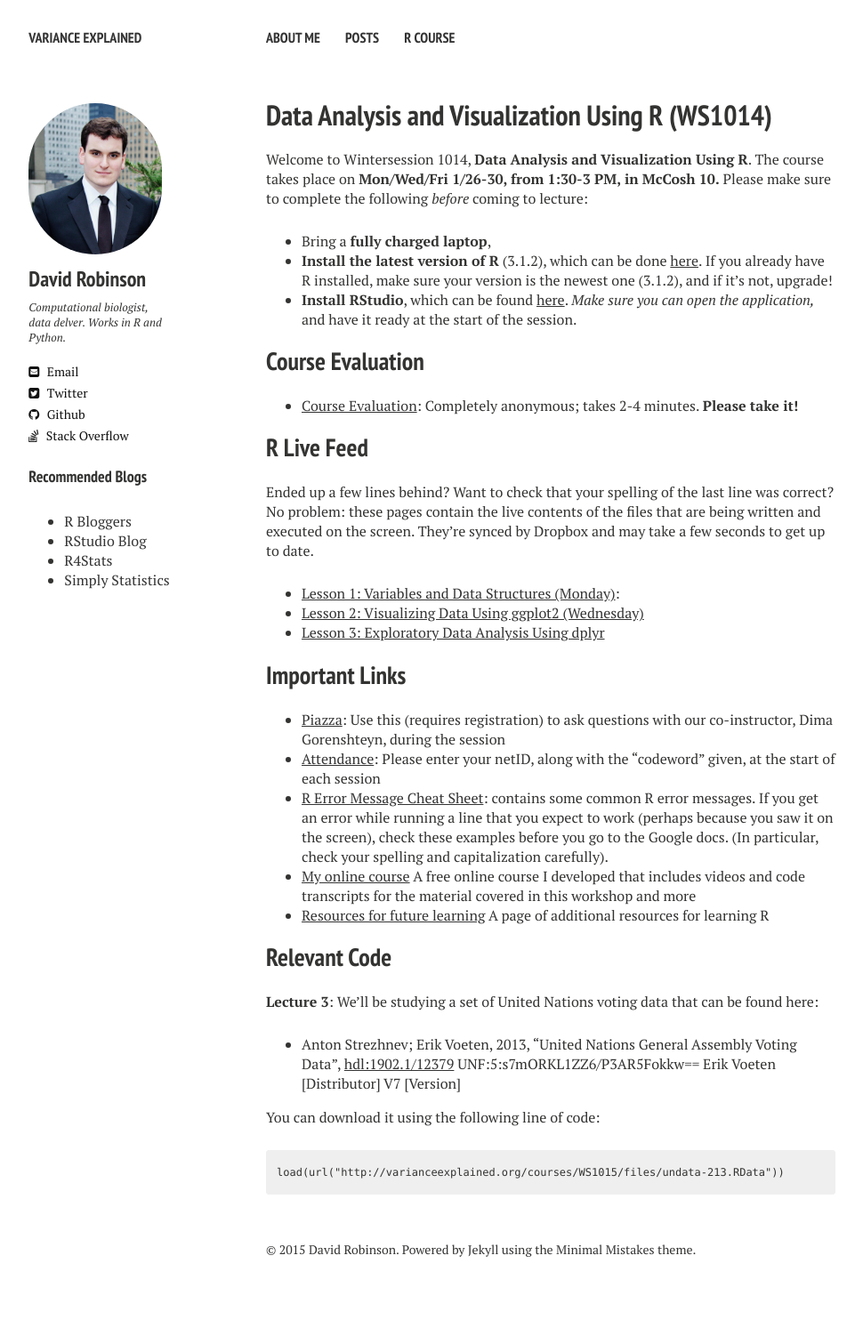
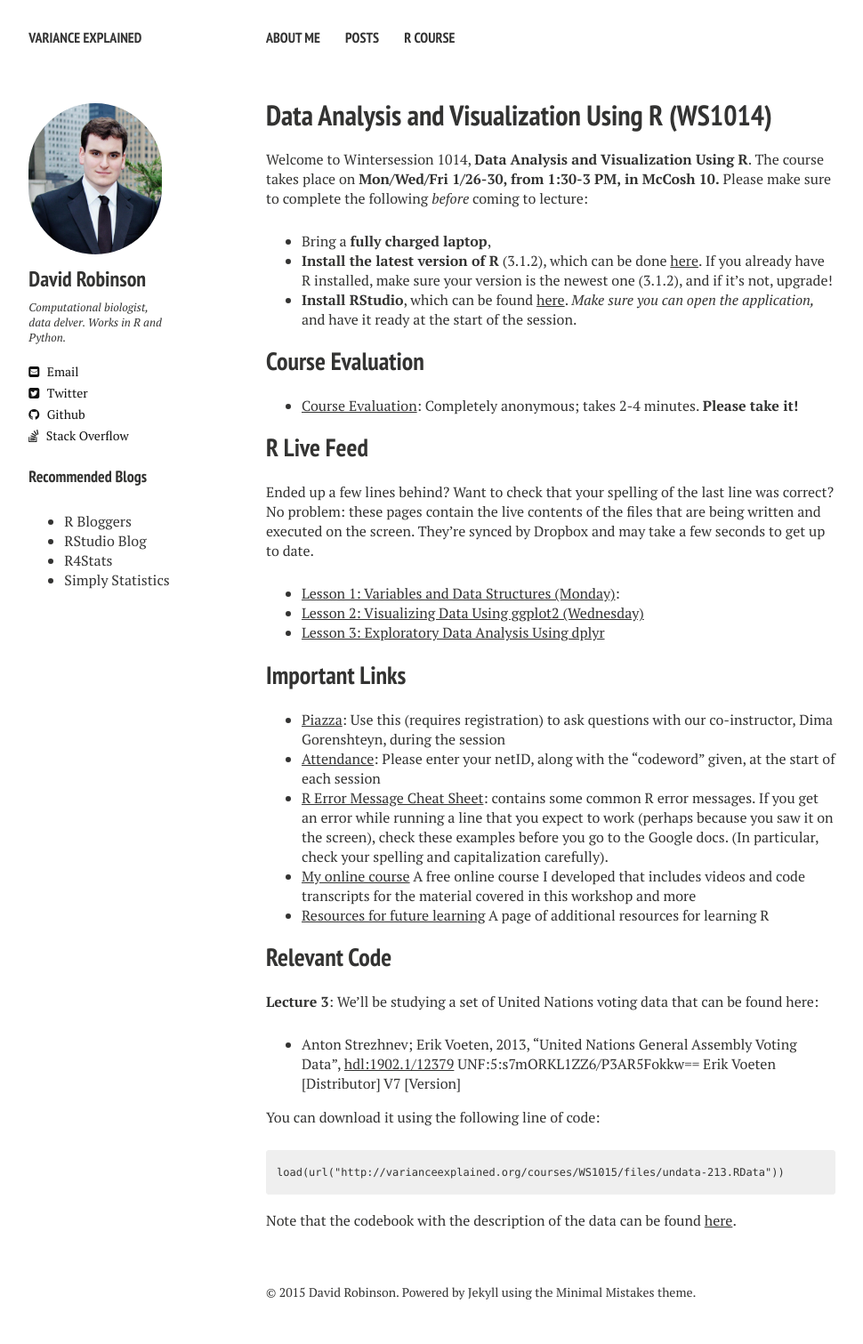
Before and after one commit to orenetar3/dgrtwo.github.com, a Jekyll site: the page built from courses/WS1014/index.md, in a window 1280 px wide. Shown: the whole page at 89% size, without its empty margins (21-991 px from the left). Built offline with Jekyll 4.4.1, drawn with Linux system fonts in a browser that asks for light colours; nearby versions of some CDN libraries; before the commit the page ends 1463 px from its top, so only the background shows below that.

Commit message:
Added link to UN codebook

```diff
--- a/courses/WS1014/index.md
+++ b/courses/WS1014/index.md
@@ -44,3 +44,5 @@ Relevant Code
 You can download it using the following line of code:
 
     load(url("http://varianceexplained.org/courses/WS1015/files/undata-213.RData"))
+
+Note that the codebook with the description of the data can be found [here](http://thedata.harvard.edu/dvn/dv/Voeten/faces/study/StudyPage.xhtml?globalId=hdl:1902.1/12379).
```
